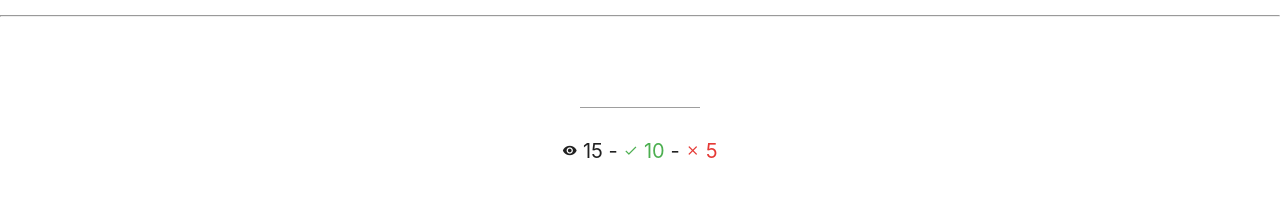
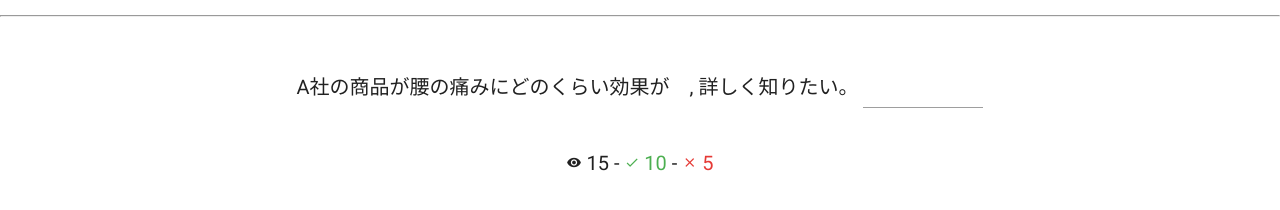
Before and after one commit to jrorsini/jlpt3, a website: page index.html in a window 1280 px wide. Drawn offline with nearby package versions, Linux system fonts and the light colour scheme.

Commit message:
Added package.json and downloaded dependencies. Also added the jlpt3 js file to the index.html file and changed some key value in the main javascript file.

```diff
--- a/index.html
+++ b/index.html
@@ -33,6 +33,7 @@
 	<script type="text/javascript" src="node_modules/jquery/dist/jquery.min.js"></script>
 	<script type="text/javascript" src="node_modules/materialize-css/dist/js/materialize.min.js"></script>
 	<script type="text/javascript" src="wanakana.min.js"></script>
+	<script type="text/javascript" src="jlpt3.js"></script>
 	<script type="text/javascript" src="main.js"></script>
 </html>
 
--- a/main.js
+++ b/main.js
@@ -31,8 +31,8 @@
 		if(occured_questions_id.indexOf(current_question_id)===-1)
 		{
 			occured_questions_id.push(current_question_id)
-			$('#sentence_prt_1').text(current_question.q[0])
-			$('#sentence_prt_2').text(current_question.q[1])
+			$('#sentence_prt_1').text(current_question.question[0])
+			$('#sentence_prt_2').text(current_question.question[1])
 		} else {
 			current_question_id=create_question_id()
 			show_question(current_question_id)
```
Also changed, not shown: package.json (added, +24 -0 lines).
